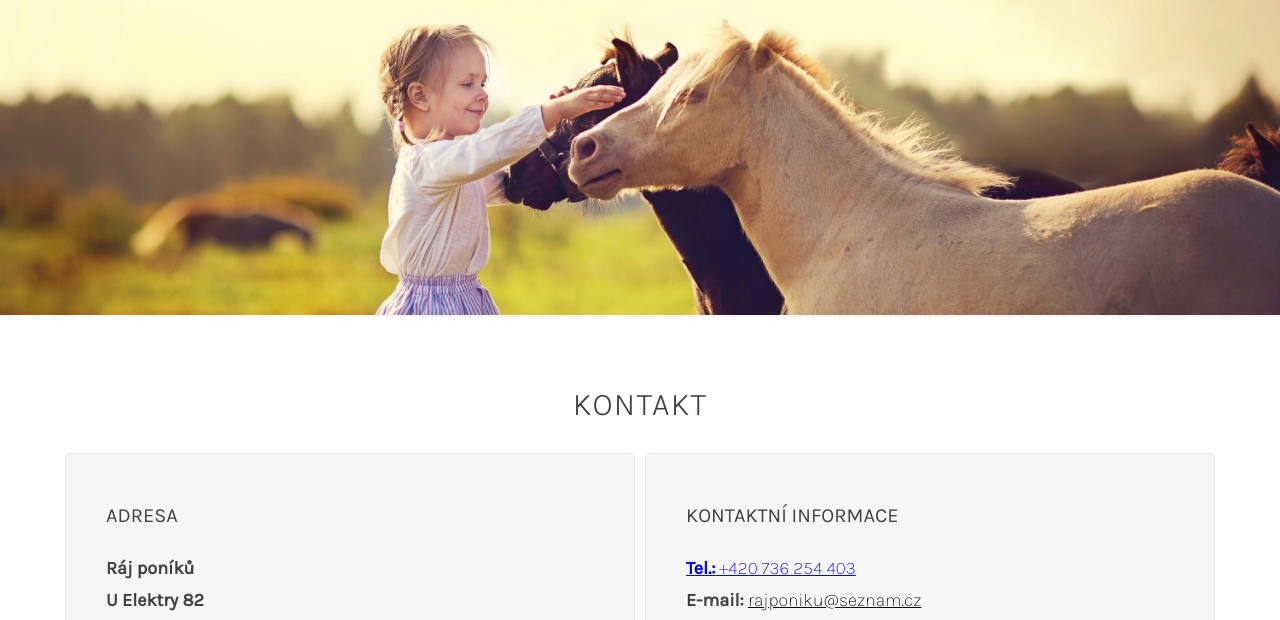
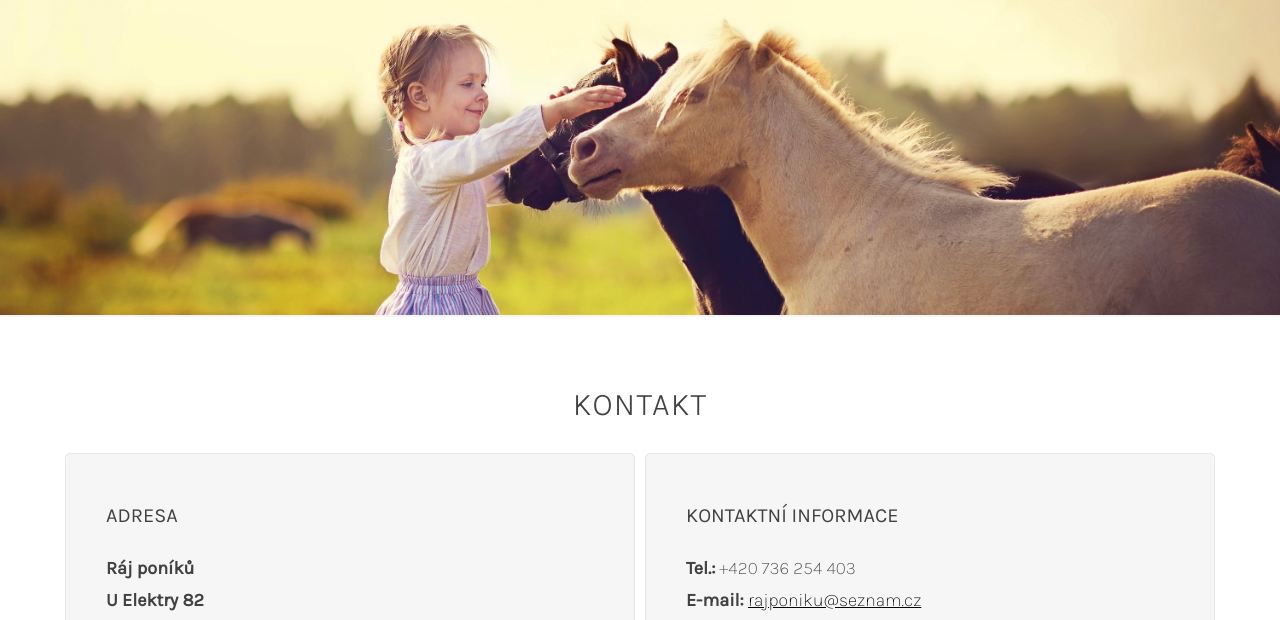
Before and after one commit to klaratomesova14/Finalproject, an Eleventy site: page kontakt.html in a window 1280 px wide. Shown: the part 92-712 px from the top of the page. Built offline with nearby package versions, Linux system fonts and the light colour scheme; Eleventy itself is replaced by a stand-in of ours; files that its build step writes are made by us from their sources; a web font is replaced by a local one.

Commit message:
tel third edit

```diff
--- a/kontakt.html
+++ b/kontakt.html
@@ -20,7 +20,7 @@ title: Kontakt
                 <div class="content__box content__box--narrow">
                     <h3 class="content__subtitle">Kontaktní informace</h3>
                     <ul class="list">
-                        <li class="list__item"><a href="tel:+420736254403"><strong>Tel.:</strong> +420 736 254 403</a></li>
+                        <li class="list__item"><a class="link__tel" href="tel:+420736254403"><strong>Tel.:</strong> +420 736 254 403</a></li>
                         <li class="list__item"><strong>E-mail: </strong><a class="link__text" href="rajponiku@seznam.cz">rajponiku@seznam.cz</a></li>
                     <div class="link__wrapper"><p class="content__text content__text--last">
                         <strong>Facebook:</strong></p><a class="link__icon" href="https://www.facebook.com/rajponiku/"><img class= "link__image" src="/images/facebook.png" alt="Ikona Facebooku"></a></div>
--- a/scss/style.scss
+++ b/scss/style.scss
@@ -274,6 +274,11 @@ body {
 
 .link__text {
     color: rgb(6, 5, 5);
+}
+
+.link__tel {
+    color: inherit;
+    text-decoration: none;
 }
 
 .cards {
```
Also changed, not shown: CSS/style.css, 1 other file.
